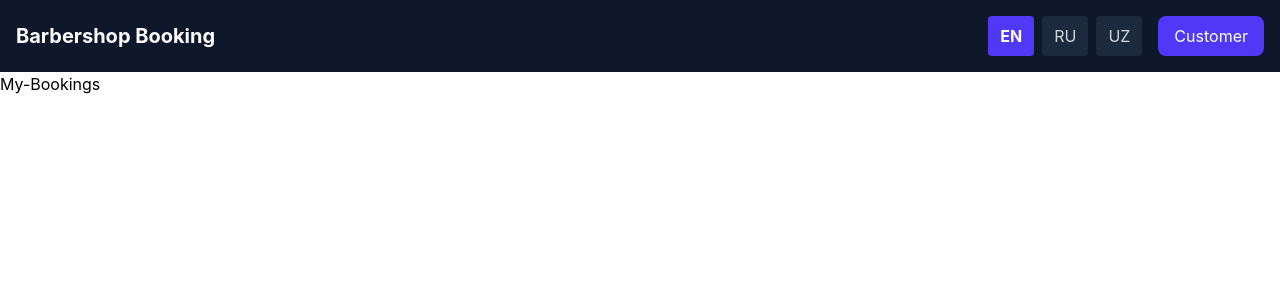
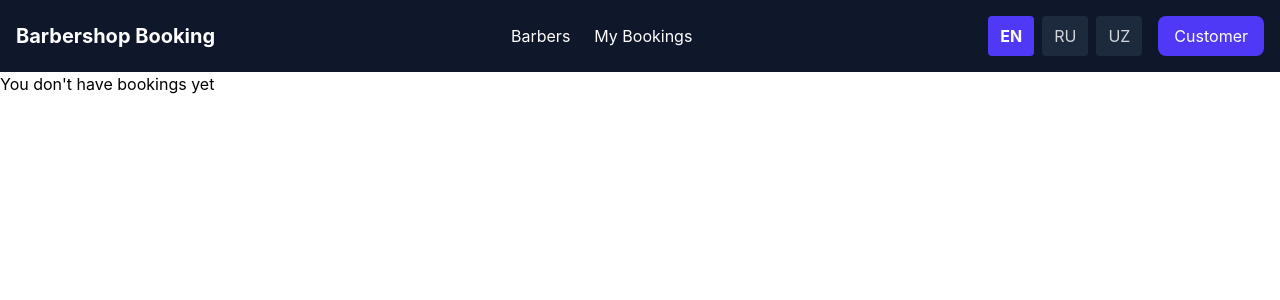
Before and after one commit to Asrorhan/barber-booking-app, a React (Vite) app: page /my-bookings in a window 1280 px wide. Shown: the top 300 px of the page. Built offline with nearby package versions, Linux system fonts and the light colour scheme.

Commit message:
feat: add MyBookings page and navigation links

```diff
--- a/src/App.jsx
+++ b/src/App.jsx
@@ -3,6 +3,7 @@ import { Routes, Route } from 'react-router-dom'
 import Navbar from './components/Navbar'
 import { useApp } from './context/AppContext'
 import BarberList from './pages/BarberList'
+import MyBookings from './pages/MyBookings'
 function App() {
 
   return (
@@ -11,7 +12,7 @@ function App() {
       <main>
         <Routes>
           <Route path='/' element={<BarberList />} />
-          <Route path='/my-bookings' element={<div>My-Bookings</div>} />
+          <Route path='/my-bookings' element={<MyBookings />} />
           <Route path='/admin' element={<div>Admin Dashboard</div>} />
         </Routes>
       </main>
--- a/src/components/BookingModal.jsx
+++ b/src/components/BookingModal.jsx
@@ -1,11 +1,13 @@
 import React, { useState } from 'react'
 import { useLanguage } from '../context/LanguageContext'
 import { servicesList } from '../data/initialData'
+import { useApp } from '../context/AppContext';
 
 function BookingModal({ barber, onClose }) {
     const { t } = useLanguage();
     const [selectedServices, setSelectedServices] = useState([]);
     const [selectedTime, setSelectedTime] = useState(null);
+    const { addBooking } = useApp();
 
     const timeSlots = ["09:00", "10:00", "11:00", "12:00", "14:00", "15:00", "16:00", "17:00"];
 
@@ -21,10 +23,11 @@ function BookingModal({ barber, onClose }) {
         .filter(s => selectedServices.includes(s.id))
         .reduce((sum, s) => sum + parseInt(s.price.replace('$', '')), 0);
 
-    const handleConfirm = () => {
+    const handleConfirm = (e) => {
+        e.preventDefault()
         if (selectedServices.length === 0 || !selectedTime) return;
 
-        alert(`${barber.name} - ${t('bookingSuccess')}\n${t('timeLabel')}: ${selectedTime}\n${t('totalLabel')}: $${totalPrice}`);
+        addBooking({ barberId: barber.id, barberName: barber.name, service: selectedServices, time: selectedTime, totalPrice: totalPrice })
         onClose();
     };
 
--- a/src/components/Navbar.jsx
+++ b/src/components/Navbar.jsx
@@ -1,6 +1,7 @@
 import { useState } from "react"
 import { useLanguage } from "../context/LanguageContext";
 import { useApp } from "../context/AppContext";
+import { Link } from "react-router-dom";
 
 function Navbar() {
     const { lang, setLang, t } = useLanguage();
@@ -9,6 +10,10 @@ function Navbar() {
     return (
         <nav className="flex justify-between items-center bg-slate-900 text-white p-4">
             <h1 className="text-xl font-bold">{t('title')}</h1>
+            <div className="flex gap-6 items-center">
+                <Link to="/" >{t('barbers')} </Link>
+                <Link to="/my-bookings" >{t('myBookings')} </Link>
+            </div>
 
             <div className="flex gap-4">
 
--- a/src/data/translations.js
+++ b/src/data/translations.js
@@ -22,6 +22,10 @@ export const translations = {
     bookingSuccess: "Booking confirmed!",
     timeLabel: "Time",
     totalLabel: "Total",
+    noBookings: "You don't have bookings yet",
+    cancelBooking: "Cancel Booking",
+    barbers: "Barbers",
+    myBookings: "My Bookings",
   },
   RU: {
     title: "Запись в Барбершоп",
@@ -46,6 +50,10 @@ export const translations = {
     bookingSuccess: "Запись подтверждена!",
     timeLabel: "Время",
     totalLabel: "Итого",
+    noBookings: "У вас пока нет записей",
+    cancelBooking: "Отменить запись",
+    barbers: "Мастера",
+    myBookings: "Мои записи",
   },
   UZ: {
     title: "Barbershop Bron Tizimi",
@@ -70,5 +78,9 @@ export const translations = {
     bookingSuccess: "Bron qilindi!",
     timeLabel: "Vaqt",
     totalLabel: "Jami",
+    noBookings: "Sizda hali bronlar yo'q",
+    cancelBooking: "Bronni bekor qilish",
+    barbers: "Sartaroshlar",
+    myBookings: "Mening bronlarim",
   },
 };
--- /dev/null
+++ b/src/pages/MyBookings.jsx
@@ -0,0 +1,26 @@
+import React from 'react'
+import { useApp } from '../context/AppContext'
+import { useLanguage } from '../context/LanguageContext';
+
+
+function MyBookings() {
+    const { bookings, cancelBooking } = useApp();
+    const { t } = useLanguage();
+    return (
+        <div>
+            {bookings.length === 0 ? <p>{t('noBookings')}</p> :
+                bookings.map((booking) => {
+                    return (
+                        <div key={booking.id} className='p-4 border rounded-xl mb-3'>
+                            <h2>{booking.barberName}</h2>
+                            <p>{booking.time}</p>
+                            <span>${booking.totalPrice}</span>
+                            <button onClick={() => cancelBooking(booking.id)}>{t('cancelBooking')}</button>
+                        </div>
+                    )
+                })}
+        </div>
+    )
+}
+
+export default MyBookings
```
